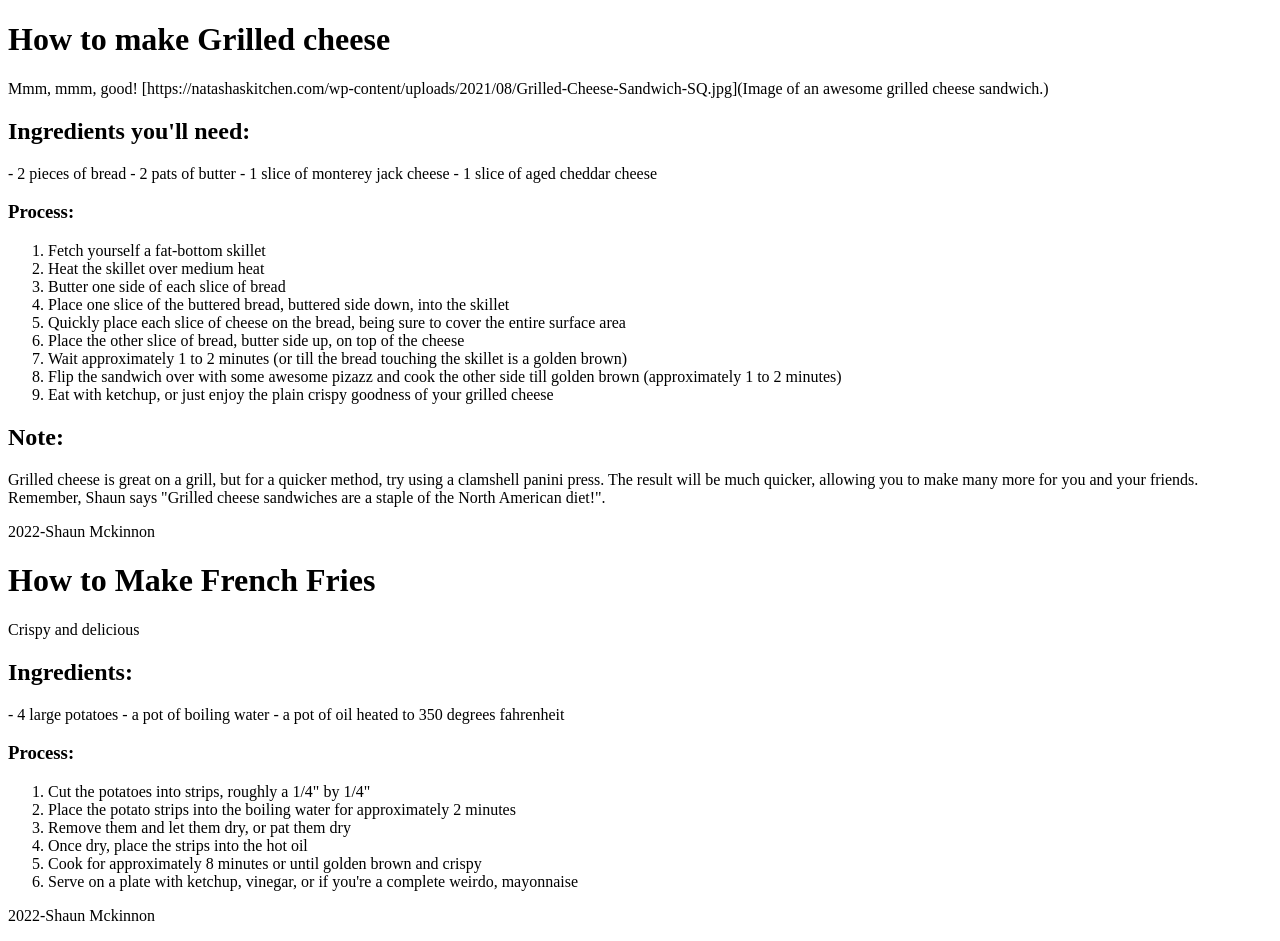
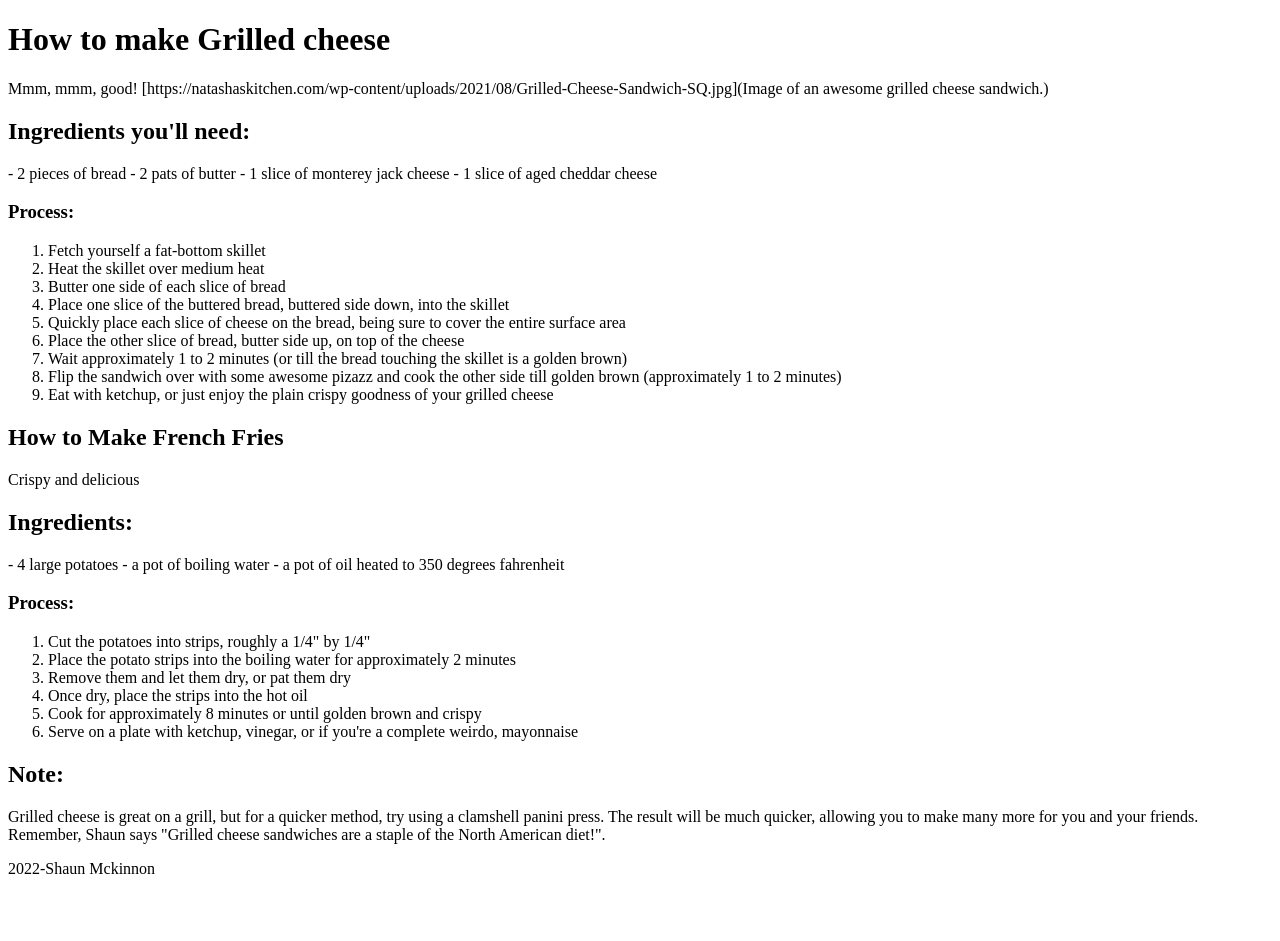
Before and after one commit to VarsilP27/comp-1002-LAB-02-Mondy, a plain HTML site: page index.html in a window 1280 px wide. After the commit the page ends 894 px from the top, so only its background shows below. Drawn offline with Linux system fonts and the light colour scheme.

Commit message:
edit main element

```diff
--- a/index.html
+++ b/index.html
@@ -44,23 +44,11 @@
 
             </ol>
         </section>
-    </main>
-     <aside>
-        <h2>Note:</h2>
-        <p>Grilled cheese is great on a grill, but for a quicker method, try using a clamshell panini press. The result will be much quicker, allowing you to make many more for you and your friends.
 
-            Remember, Shaun says "Grilled cheese sandwiches are a staple of the North American diet!".
-        </p>
-    </aside>
-    <footer>
-        <p>2022-Shaun Mckinnon</p>
-    </footer>
-    <header>
-        <h1>How to Make French Fries</h1>
-        <p>Crispy and delicious</p>
-    </header>
-    <main>
         <section>
+            <h1>How to Make French Fries</h1>
+            <p>Crispy and delicious</p>
+
             <h2>Ingredients:</h2>
             <p>- 4 large potatoes
                 - a pot of boiling water
@@ -84,8 +72,16 @@
             </ol>
         </section>
     </main>
+    <aside>
+        <h2>Note:</h2>
+        <p>Grilled cheese is great on a grill, but for a quicker method, try using a clamshell panini press. The result will be much quicker, allowing you to make many more for you and your friends.
+
+            Remember, Shaun says "Grilled cheese sandwiches are a staple of the North American diet!".
+        </p>
+    </aside>
     <footer>
         <p>2022-Shaun Mckinnon</p>
     </footer>
+
 </body>
 </html>
```
